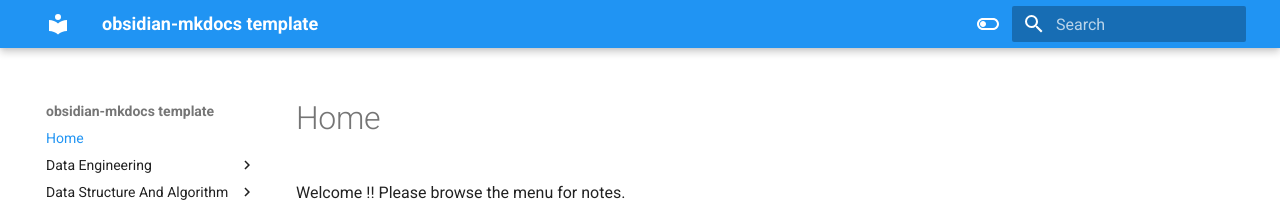
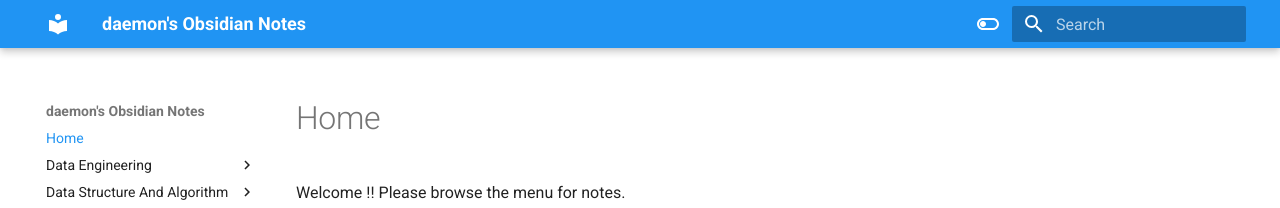
Before and after one commit to bishal1995/obsNotes, an MkDocs documentation site: the page built from docs/home.md, in a window 1280 px wide. Shown: the top 208 px of the page. Built offline with MkDocs 1.6.1 and Material for MkDocs 9.7.7, drawn with Linux system fonts in a browser that asks for light colours.

Commit message:
Changed Header

```diff
--- a/mkdocs.yml
+++ b/mkdocs.yml
@@ -1,4 +1,4 @@
-site_name: obsidian-mkdocs template
+site_name: daemon's Obsidian Notes
 
 theme:
     name: 'material'
```
